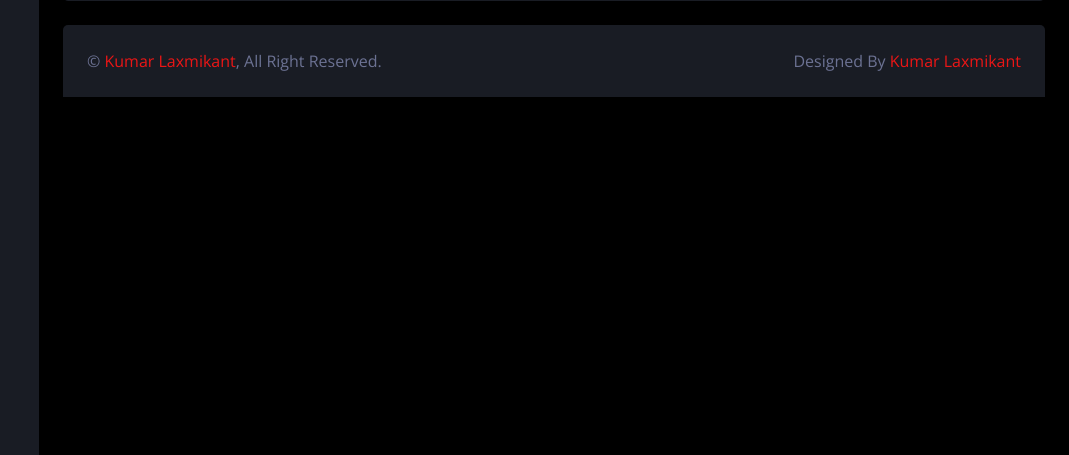
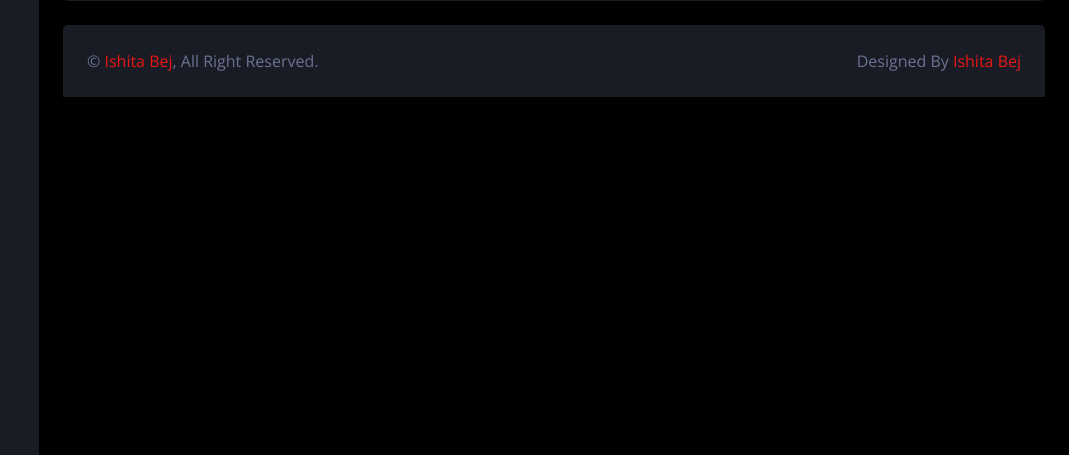
Before and after one commit to Ishitaaa26/Stock-ED, a Django app: template app/templates/index.html in a window 1280 px wide. Shown: the part 345-800 px from the top of the page, without its empty margins (211-1280 px from the left). Run offline with Django 4.2, Linux system fonts and the light colour scheme; the template is opened without the code that fills it, so the values that code supplies are empty; some libraries are stand-ins or nearby versions.

Commit message:
Update index.html

```diff
--- a/app/templates/index.html
+++ b/app/templates/index.html
@@ -170,10 +170,10 @@
                 <div class="bg-secondary rounded-top p-4">
                     <div class="row">
                         <div class="col-12 col-sm-6 text-center text-sm-start">
-                            &copy; <a href="#">Kumar Laxmikant</a>, All Right Reserved.
+                            &copy; <a href="#">Ishita Bej</a>, All Right Reserved.
                         </div>
                         <div class="col-12 col-sm-6 text-center text-sm-end">
-                            Designed By <a href="https://portfolio-website-azure-eta.vercel.app/">Kumar Laxmikant</a>
+                            Designed By <a href="https://portfolio-website-azure-eta.vercel.app/">Ishita Bej</a>
                         </div>
                     </div>
                 </div>
@@ -188,7 +188,7 @@
     </div>
 
     <!-- JavaScript Libraries -->
-    <script src="https://code.jquery.com/jquery-3.4.1.min.js"></script>
+   <script src="https://code.jquery.com/jquery-3.4.1.min.js"></script>
     <script src="https://cdn.jsdelivr.net/npm/bootstrap@5.0.0/dist/js/bootstrap.bundle.min.js"></script>
     <script src="https://cdnjs.cloudflare.com/ajax/libs/Chart.js/3.8.0/chart.min.js" integrity="sha512-sW/w8s4RWTdFFSduOTGtk4isV1+190E/GghVffMA9XczdJ2MDzSzLEubKAs5h0wzgSJOQTRYyaz73L3d6RtJSg==" crossorigin="anonymous" referrerpolicy="no-referrer"></script>
     <script src="{% static 'lib/easing/easing.min.js' %}"></script>
@@ -198,6 +198,7 @@
     <script src="{% static 'lib/tempusdominus/js/moment-timezone.min.js' %}"></script>
     <script src="{% static 'lib/tempusdominus/js/tempusdominus-bootstrap-4.min.js' %}"></script>
 
+
     <!-- Template Javascript -->
     <script src="{% static 'js/main.js' %}"></script>
 </body>
```
